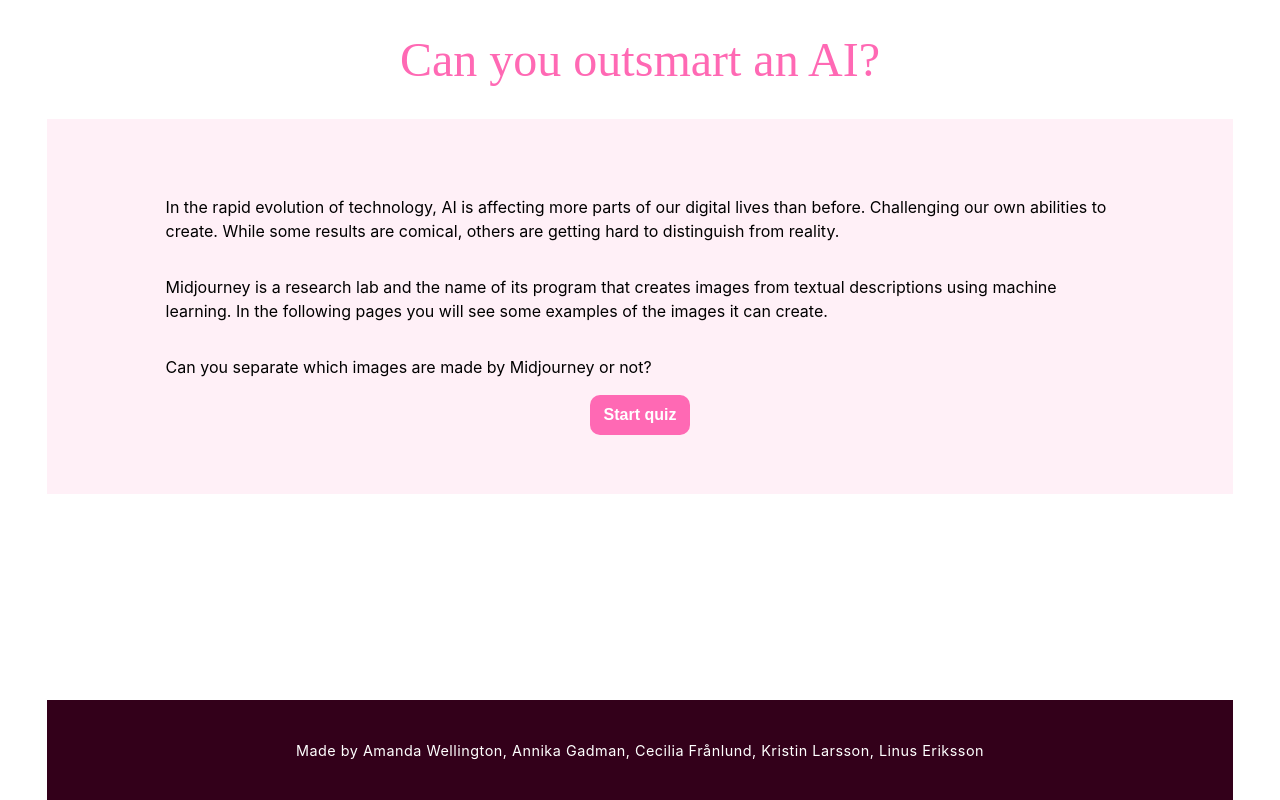
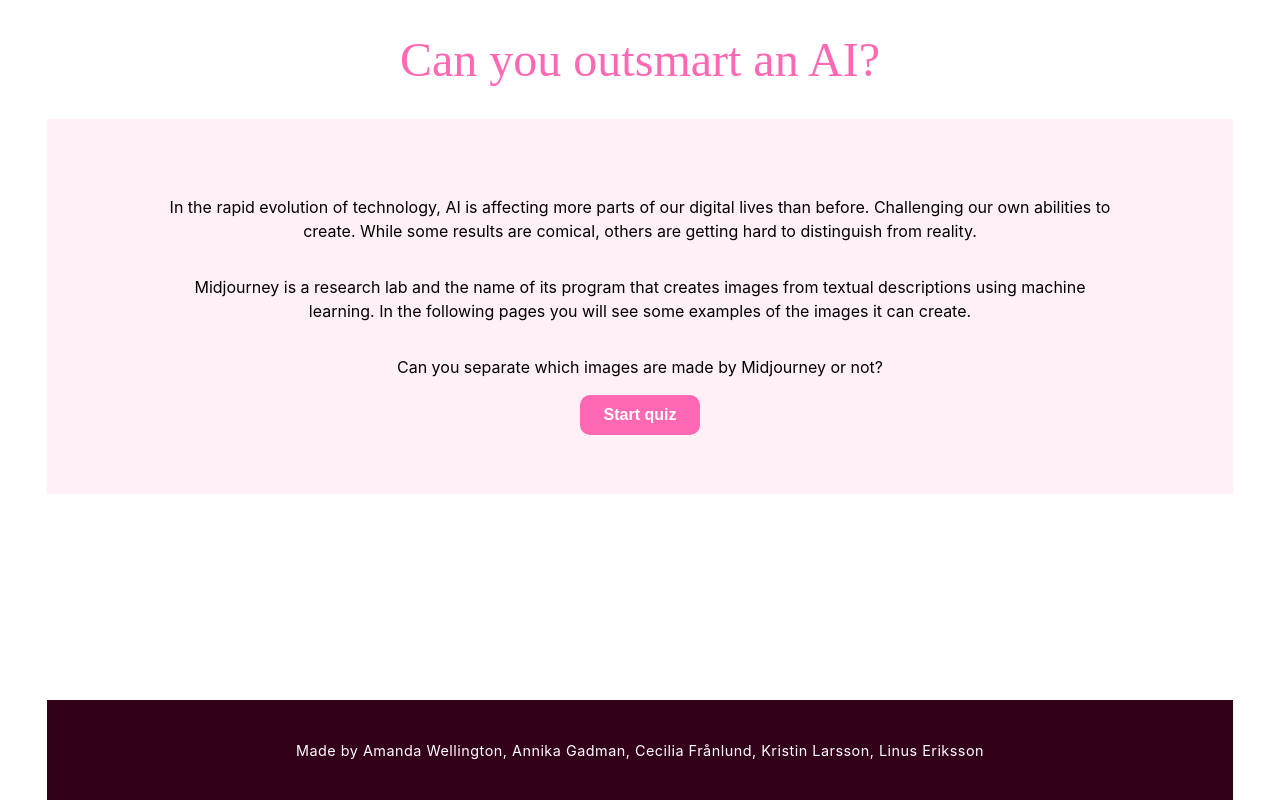
Before and after one commit to Technigo/project-redux-quiz-old, a React (Create React App) app: page / in a window 1280 px wide. Built offline with nearby package versions, Linux system fonts and the light colour scheme; a web font is replaced by a local one.

Commit message:
added hoverstate to buttons

```diff
--- a/src/components/Startpage.js
+++ b/src/components/Startpage.js
@@ -1,16 +1,6 @@
 import React from 'react';
 import styled from 'styled-components';
 import { ButtonWrap, StyledButton } from 'styledcomponents/Buttons';
-
-const StyledStartPage = styled.div`
-  display: grid;
-  background-color: rgba(255,105,180,0.1);
-  padding: 5% 10%;
-  p {
-    text-align: left;
-    line-height: 1.5rem;
-  }
-`
 
 const StartPage = () => {
   return (
@@ -26,12 +16,24 @@ const StartPage = () => {
           will see some examples of the images it can create.
       </p>
       <p>Can you separate which images are made by Midjourney or not?</p>
-      <ButtonWrap>
+      <ButtonWrap href="/quiz">
         <StyledButton>
-          <a href="/quiz">Start quiz</a>
+          Start quiz
         </StyledButton>
       </ButtonWrap>
     </StyledStartPage>
   )
 }
 export default StartPage;
+
+const StyledStartPage = styled.div`
+  display: flex;
+  flex-direction: column;
+  align-items: center;
+  background-color: rgba(255,105,180,0.1);
+  padding: 5% 10%;
+  p {
+    text-align: center;
+    line-height: 1.5rem;
+  }
+`
--- a/src/styledcomponents/Buttons.js
+++ b/src/styledcomponents/Buttons.js
@@ -1,23 +1,24 @@
 import styled from 'styled-components';
 
-export const ButtonWrap = styled.div`
+export const ButtonWrap = styled.a`
 display: flex;
+justify-content: center;
+text-decoration: none;
+color: white;
+font-weight: 600;
 `
 
 export const StyledButton = styled.button`
 border: none;
 border-radius: 10px;
-width: 100px;
+width: auto;
 height: 40px;
-margin: 0 auto;
+padding: 0 1.5rem;
 font-size: 1rem;
 background: hotpink;
 color: white;
 font-weight: 600;
-
-& a{
-  text-decoration: none;
-  color: white;
-  font-weight: 600;
-}
+&:hover {
+  background-color: MediumVioletRed;
+  }
 `
```
